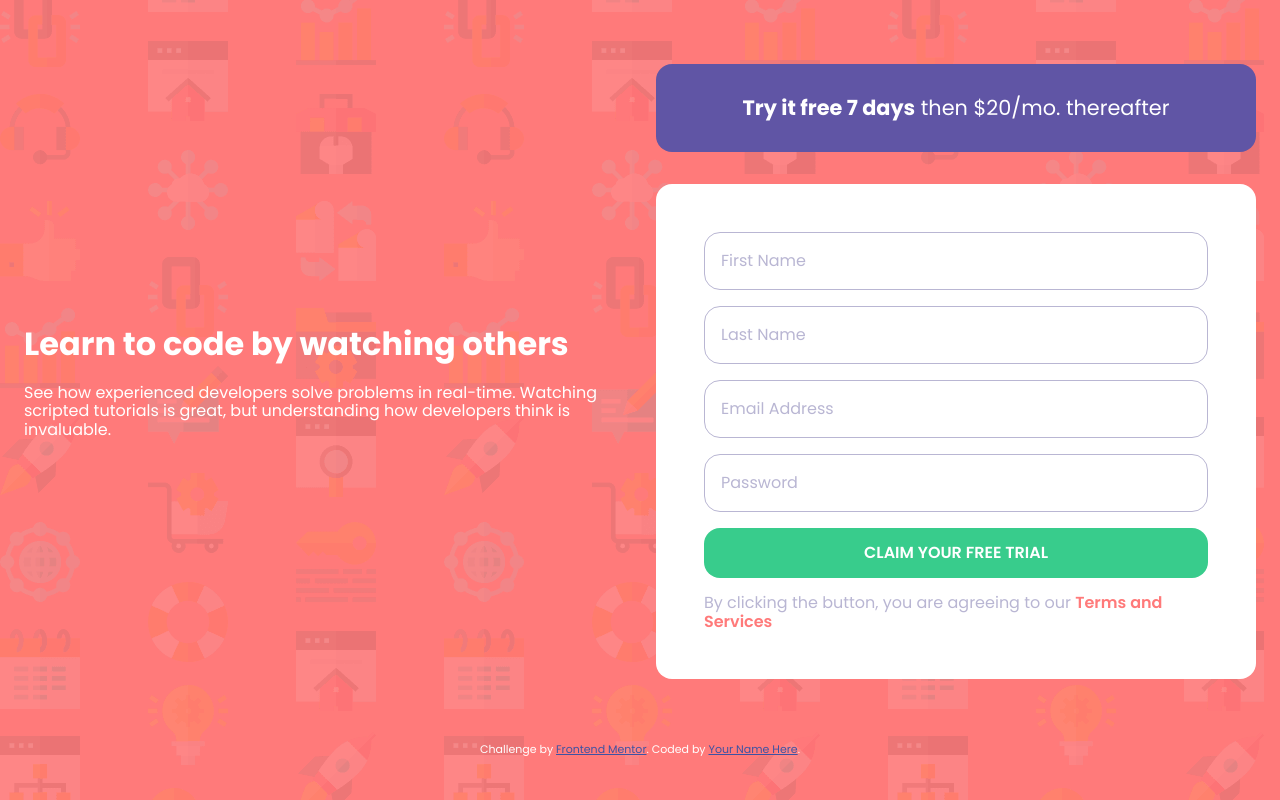
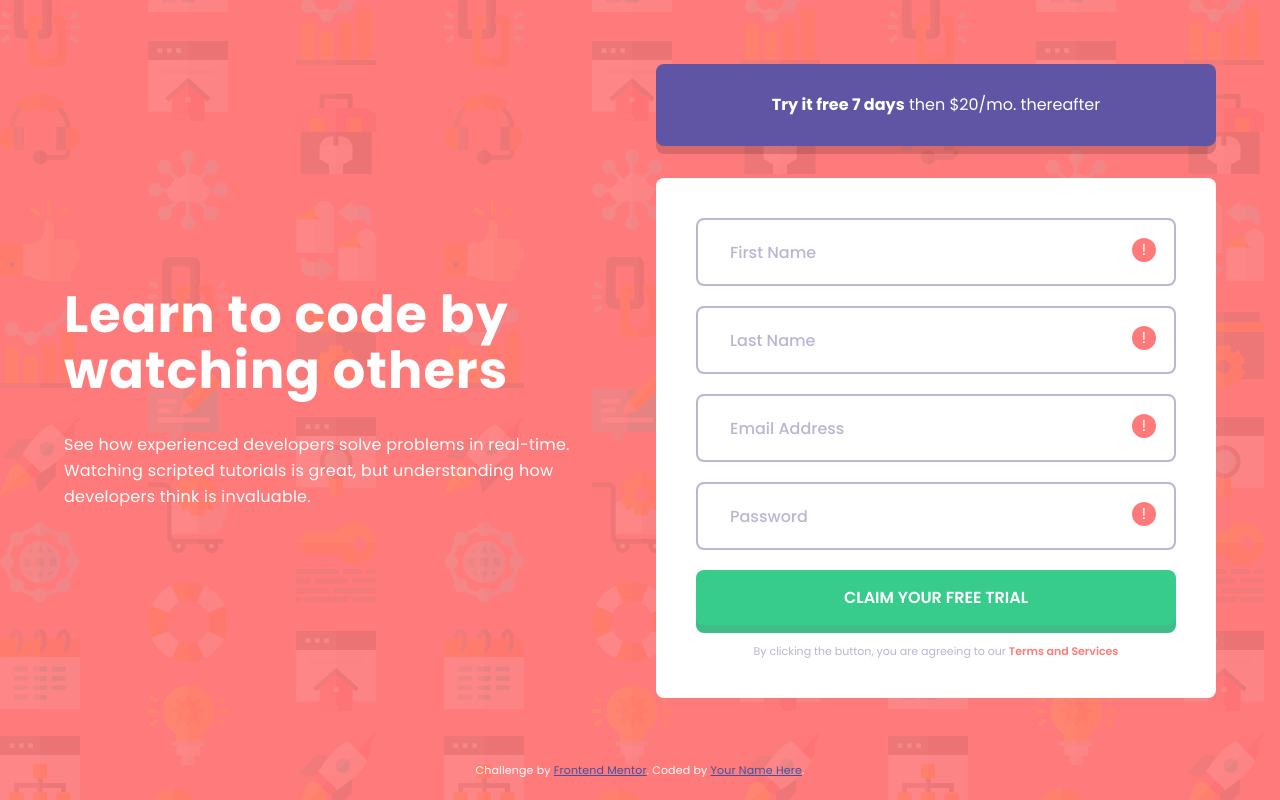
Before and after one commit to Batareika007/intro-component-with-signup-form, a plain HTML site: page index.html in a window 1280 px wide. Drawn offline with Linux system fonts and the light colour scheme.

Commit message:
improves desktop style

```diff
--- a/index.html
+++ b/index.html
@@ -50,11 +50,25 @@
       <div class="form">
 
         <form action="#" method="get">
-          <input type="text" name="First_Name" id="form-fname" placeholder="First Name" required>
-          <input type="text" name="Last_Name" id="form-lname" placeholder="Last Name" required>
-          <input type="email" name="Email" id="form-email" placeholder="Email Address" required>
-          <input type="password" name="Password" id="form-password" placeholder="Password" required>
-          <button type="submit">Claim your free trial</button>
+          <div class="form__inp">
+            <input type="text" name="First_Name" id="form-fname" placeholder="First Name" required >
+            <span class="form_error flex-center">!</span>
+          </div>
+          <div class="form__inp">
+            <input type="text" name="Last_Name" id="form-lname" placeholder="Last Name" required>
+            <span class="form_error flex-center">!</span>
+          </div>
+          <div class="form__inp">
+            <input type="email" name="Email" id="form-email" placeholder="Email Address" required>
+            <span class="form_error flex-center">!</span>
+          </div>
+          <div class="form__inp">
+            <input type="password" name="Password" id="form-password" placeholder="Password" required>
+            <span class="form_error flex-center">!</span>
+          </div>
+          <div class="form__inp">
+            <button type="submit">Claim your free trial</button>
+          </div>
         </form>
 
         <div class="form__footer">
--- a/scss/style.scss
+++ b/scss/style.scss
@@ -54,11 +54,11 @@ body {
 .container {
     max-width: 1440px;
     width: 100%;
-    margin: 5vw auto ;
+    margin: 5vw auto;
     padding: 0 1rem;
 }
 
-main{
+main {
     display: flex;
     align-items: center;
     flex-wrap: wrap;
@@ -66,30 +66,56 @@ main{
     gap: 2rem
 }
 
+
+
 section {
-   flex: 0 1 600px;
+    flex: 0 1 560px;
 
     * {
-        border-radius: 1rem;
+        border-radius: 8px;
     }
 }
 
+
+h1 {
+    font-size: 51px;
+    font-weight: 700;
+    line-height: 110%;
+    letter-spacing: 0.02em;
+}
+
+p {
+    line-height: 162%;
+    letter-spacing: 0.015em;
+}
+
 .blue__header {
+    position: relative;
+    top: 0;
     text-align: center;
     font-weight: 400;
     background-color: $btn_color_bg;
     padding: 2rem;
     margin-bottom: 2rem;
-    font-size: 1.3rem;
+    font-size: 1rem;
+    box-shadow: 0px 8px 0px rgba(0, 0, 0, 0.15);
+    transition: all 0.3s;
+
+    &:hover {
+        position: relative;
+        top: 4px;
+        box-shadow: 0px 4px 0px rgba(0, 0, 0, 0.15);
+    }
 }
 
 .form {
-    // border-radius: 0.5rem;
-    padding: 3rem;
+    padding: 40px;
     background-color: $white_color;
 
     &__footer {
+        text-align: center;
         color: $passive_clr;
+        font-size: 11px;
 
         a {
             color: $red_clr;
@@ -100,51 +126,119 @@ section {
 }
 
 form {
-    *{
-        margin-bottom: 1rem;
+    position: relative;
+
+    * {
+        // margin-bottom: 20px;
+        height: 55px;
     }
+
     input {
         width: 100%;
-        border: 1px solid $passive_clr;
-        padding: 1rem;
-        line-height: 150%;
+        border: 2px solid $passive_clr;
+        padding: 32px;
+        // line-height: 150%;
+        font-weight: 500;
+        // margin-bottom: 0;
 
         &::placeholder {
             color: $passive_clr;
         }
+
+        &:focus {
+            border: 2px solid $active_clr ;
+            outline: none;
+        }
+
+        &:-webkit-autofill {
+            transition: background-color 5000s ease-in-out 0s;
+        }
     }
 
     & button {
+        position: relative;
+        top: 0;
         width: 100%;
-        padding: 1rem;
+        // padding: 1rem;
         background-color: $submit_btn_clr;
         color: $white_color;
         text-transform: uppercase;
         font-weight: 600;
+        box-shadow: 0px 8px 0px #42BC87;
+        transition: all 0.3s;
+        cursor: pointer;
+
+
+
+        &:hover {
+            background-color: #77E2B4;
+            position: relative;
+            top: 2px;
+            box-shadow: 0px 6px 0px #6BCCA1;
+        }
+
+        &:active {
+            position: relative;
+            top: 6px;
+            box-shadow: 0 2px 0 #6BCCA1;
+        }
+
+        &:focus {
+            border: 2px solid #014627;
+            box-shadow: none;
+        }
+
     }
 }
 
+.form__inp {
+    // width: 100%;
+    position: relative;
+    height: auto;
+    margin-bottom: 20px;
+}
+
+.form_error {
+    width: 24px;
+    height: 24px;
+    background-color: $red_clr;
+    border-radius: 50%;
+    position: absolute;
+    top: 20px;
+    right: 20px;
+}
+
 @media screen and (max-width:1440px) {}
+
 @media screen and (max-width:1024px) {
-    h1, p{
+
+    h1,
+    p {
         text-align: center;
         line-height: 2.5rem;
     }
-    .blue__header{
+
+    .blue__header {
         line-height: 150%;
         padding: 1.5rem 1.5rem;
         font-size: 16px;
     }
-    .form{
+
+    .form {
         padding: 2rem 1rem;
-        &__footer{
+
+        &__footer {
             text-align: center;
             font-size: 0.7rem;
         }
     }
 
 }
+
 @media screen and (max-width:768px) {}
+
 @media screen and (max-width:425px) {}
+
 @media screen and (max-width:375px) {}
+
 @media screen and (max-width:320px) {}
```
Also changed, not shown: css/style.css.
